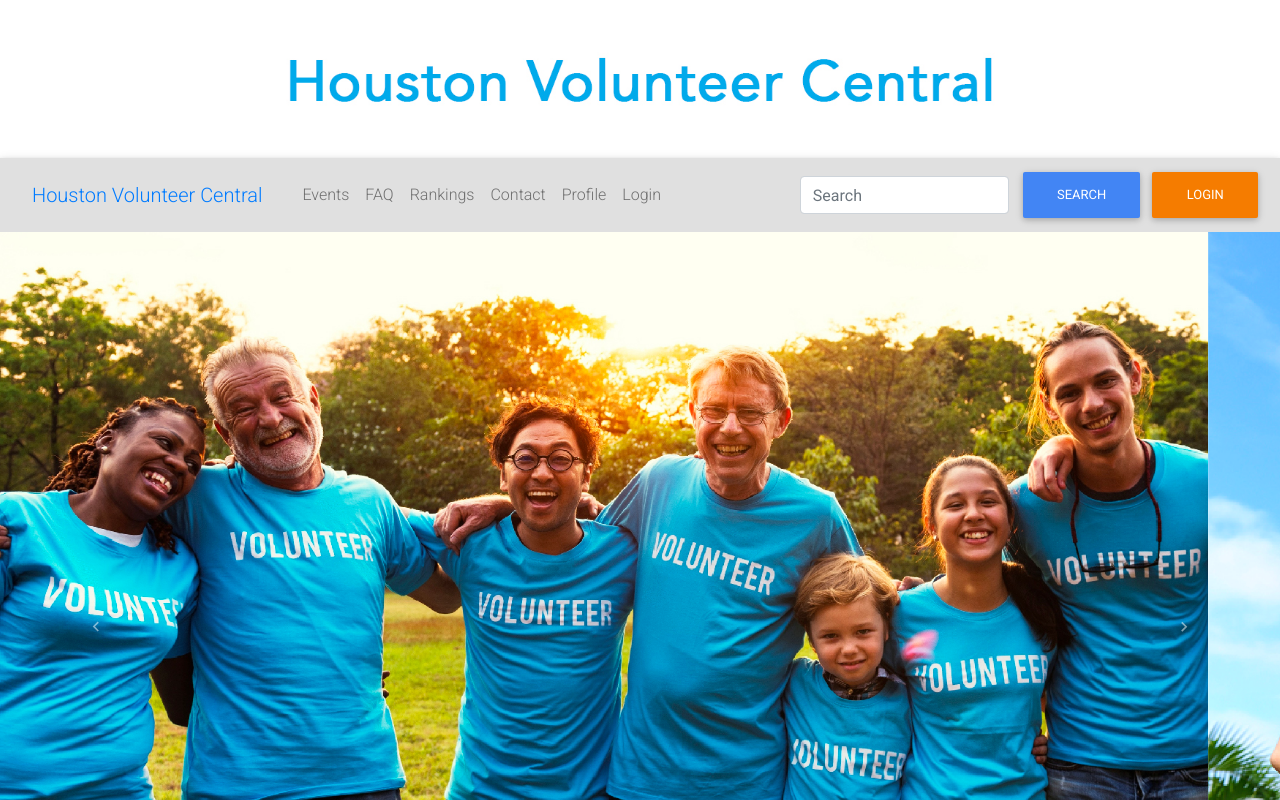
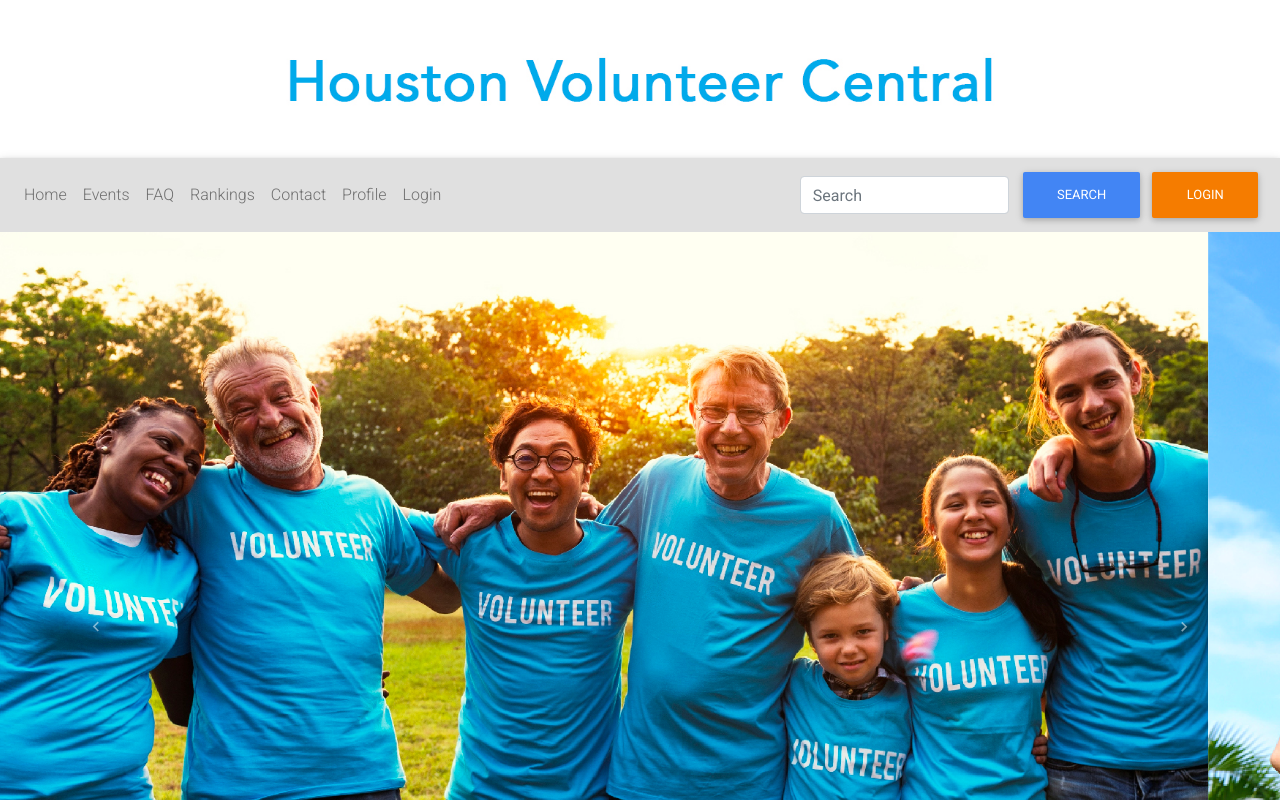
Before and after one commit to qwetboy10/YunginsHoustonHackathon, a React (Create React App) app in the folder Frontend/front/: page / in a window 1280 px wide. Shown: the top 800 px of the page. Built offline with nearby package versions, Linux system fonts and the light colour scheme.

Commit message:
added link to title

```diff
--- a/Frontend/front/src/Home.js
+++ b/Frontend/front/src/Home.js
@@ -9,8 +9,8 @@ import ss3 from './slideshow3.jpg';
 class Home extends Component {
     render() {
         return (
-          <div>
-            <img
+          <div >
+            <img onClick={() => this.props.history.push("/")}
                 className="d-block w-100"
                 src={title}
                 alt="Title"
--- a/Frontend/front/src/NavBar.js
+++ b/Frontend/front/src/NavBar.js
@@ -12,12 +12,11 @@ class NavBar extends Component {
     }
     render() {
         return (<Navbar bg="light" expand="lg">
-        <Navbar.Brand><Nav.Link onClick={() => this.props.history.push("/")}>Houston Volunteer Central</Nav.Link></Navbar.Brand>
         <Navbar.Toggle aria-controls="basic-navbar-nav" />
         <Navbar.Collapse id="basic-navbar-nav">
           <Nav className="mr-auto">
-            {["Events", "FAQ", "Rankings", "Contact", "Profile", "Login"].map((str) => (
-              <Nav.Link onClick={() => this.props.history.push(`/${str.replace(/ /g, '_').toLowerCase()}`)}>
+            {["Home", "Events", "FAQ", "Rankings", "Contact", "Profile", "Login"].map((str) => (
+              <Nav.Link onClick={() => this.props.history.push(`/${str.replace(/ /g, '_').toLowerCase().replace("home", "")}`)}>
                 {str}
               </Nav.Link>
             ))}
```
